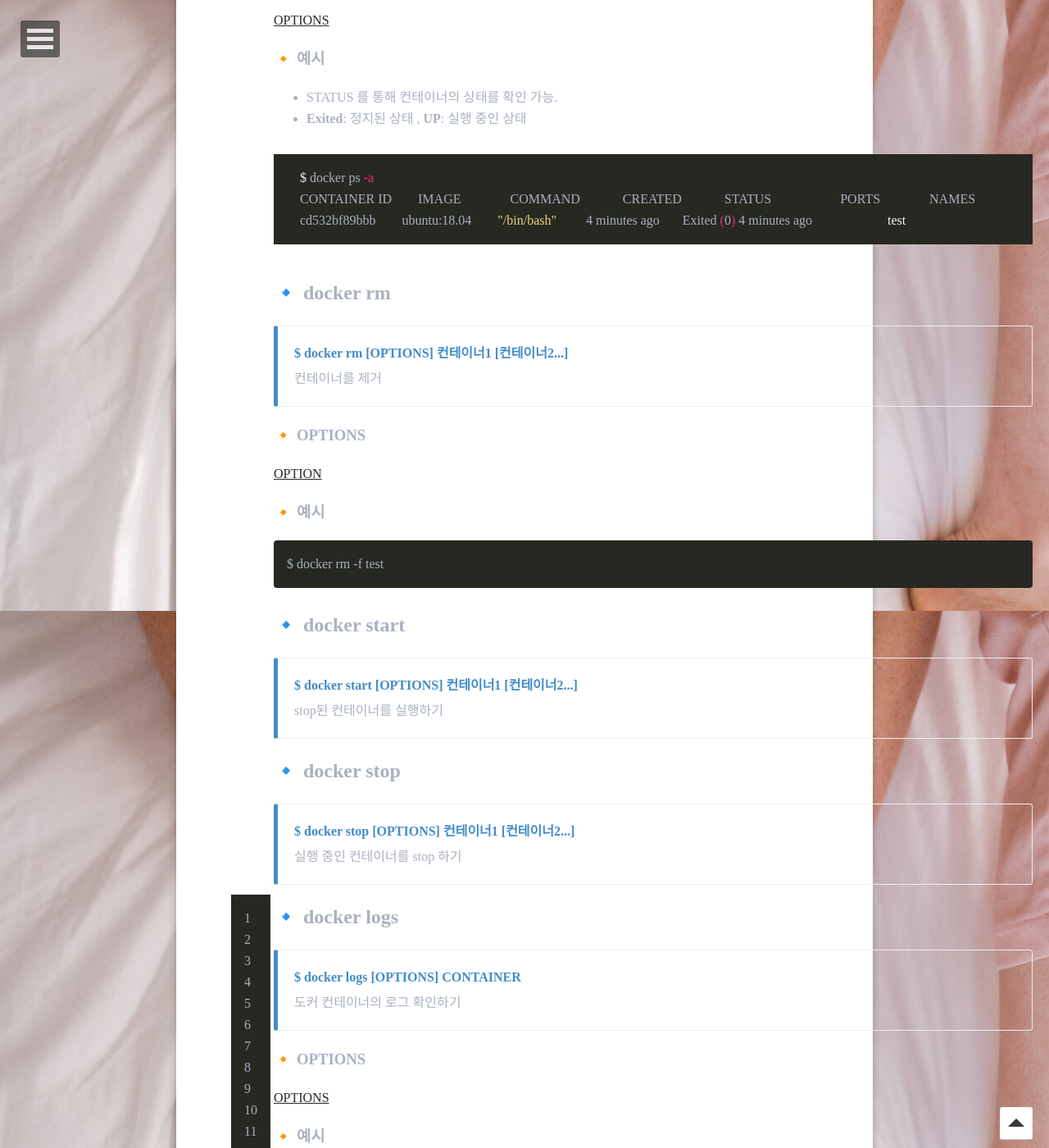
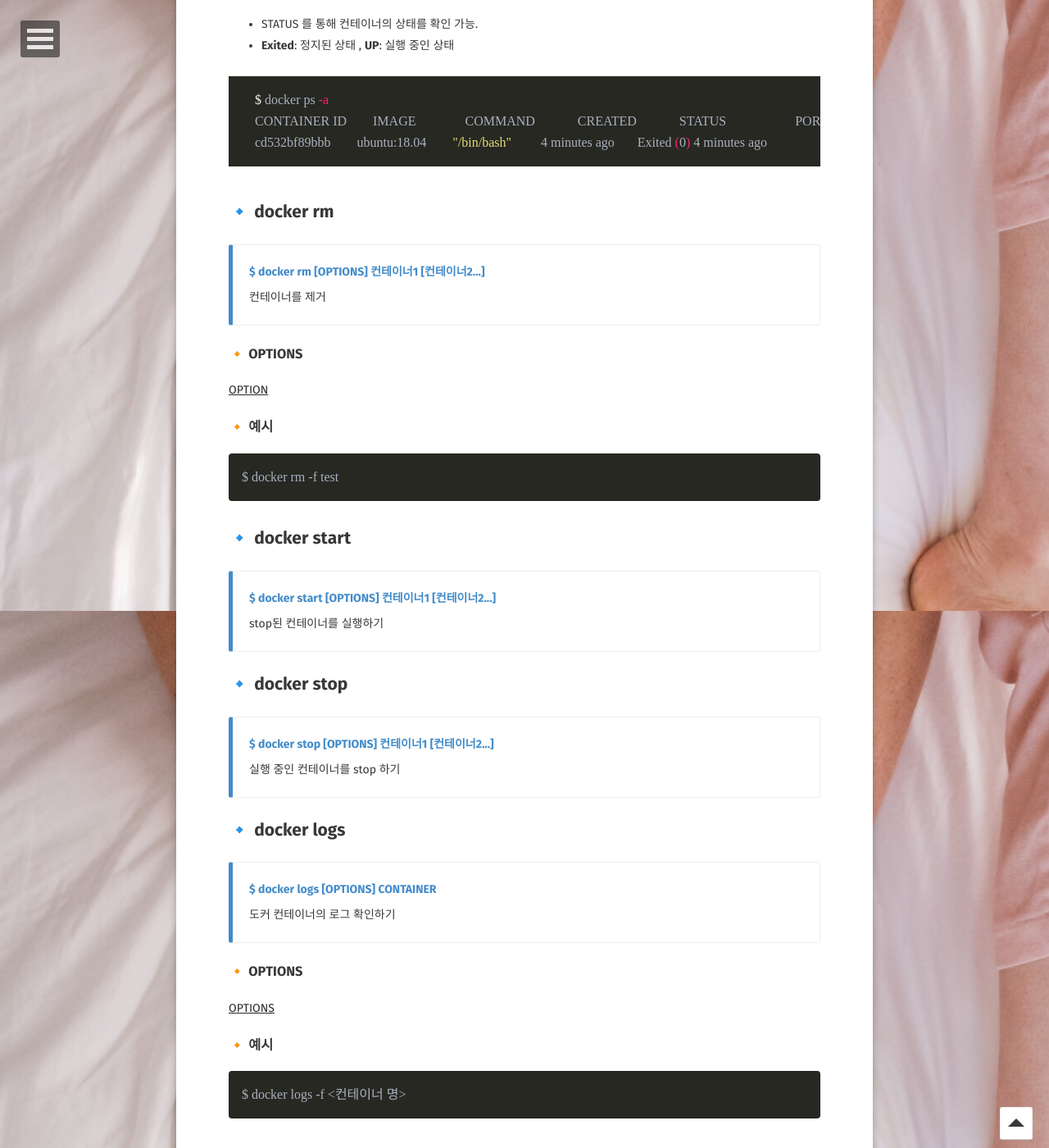
Before and after one commit to JUNGEEYOU/JUNGEEYOU.github.io, a Jekyll site: the page built from _posts/2020-03-28-docker-2-post.md, in a window 1280 px wide and 1400 px high, scrolled down 7355 px. Shown: the whole window at 82% size. Built offline with Jekyll 4.4.1, drawn with Linux system fonts in a browser that asks for light colours; some web fonts are replaced; comment, search, counter and statistics services are not loaded.

Commit message:
docker 수정 - code line

```diff
--- a/_posts/2020-03-28-docker-2-post.md
+++ b/_posts/2020-03-28-docker-2-post.md
@@ -42,7 +42,7 @@
 
 > centos7 에 docker 를 설치하는 방법입니다.
 
-{% highlight bash linenos %}
+{% highlight bash %}
     # yum-config-manager 쓸 수 있도록 설치
     $ sudo yum -y install yum-utils
 
--- a/_sass/syntax.scss
+++ b/_sass/syntax.scss
@@ -82,7 +82,7 @@
 .highlight .gu { color: #75715e; } /* Generic.Subheading & Diff Unified/Comment? */
 .highlight .gd { color: #f92672; } /* Generic.Deleted & Diff Deleted */
 .highlight .gi { color: #a6e22e; } /* Generic.Inserted & Diff Inserted */
-.highlight .linenos  { padding-right: 24px; color: lighten(#49483e,50);}
+//.highlight .linenos  { padding-right: 24px; color: lighten(#49483e,50);}
 
 
 
```
